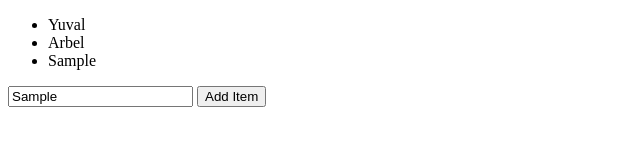
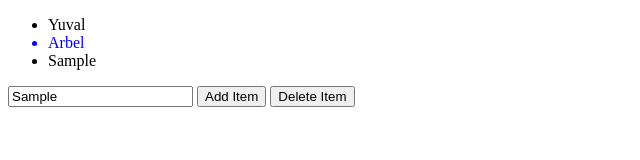
Before and after one commit to YonatanKra/my-redux-project, a plain HTML site: page index.html in a window 1280 px wide. Both pictures are taken after typing "Sample" into the empty fields and a click on the button "Add Item". Shown: the whole page, without its empty margins (0-640 px from the left). Drawn offline with nearby package versions, Linux system fonts and the light colour scheme.

Commit message:
Select state design and delete button

```diff
--- a/index.html
+++ b/index.html
@@ -10,6 +10,7 @@
 
 <input id="list-item">
 <button onclick="addItemButton()" id="add-item">Add Item</button>
+<button onclick="deletItem()" id="delete-item">Delete Item</button>
 
 <script src="https://code.jquery.com/jquery-3.2.1.min.js"></script>
 <script src="app.js"></script>
--- a/style.css
+++ b/style.css
@@ -0,0 +1,3 @@
+.selected{
+    color: blue;
+}
```
